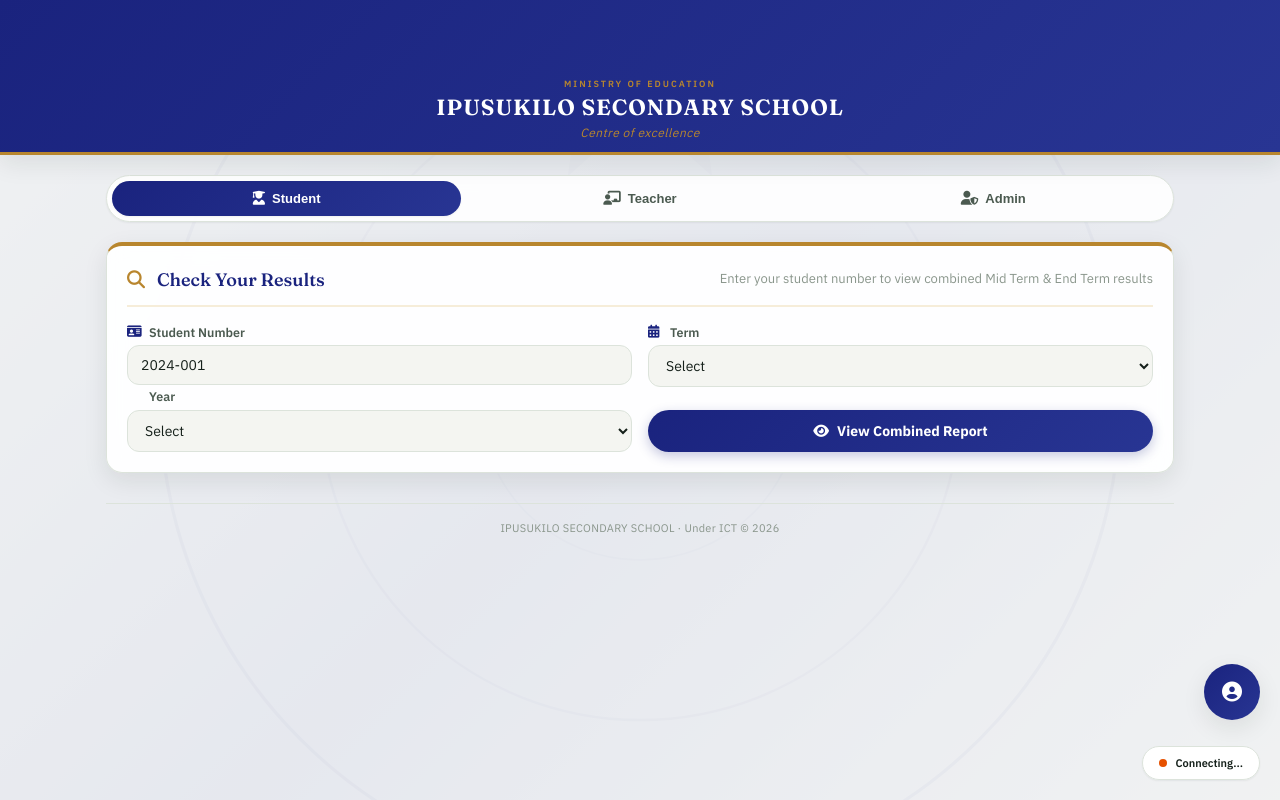
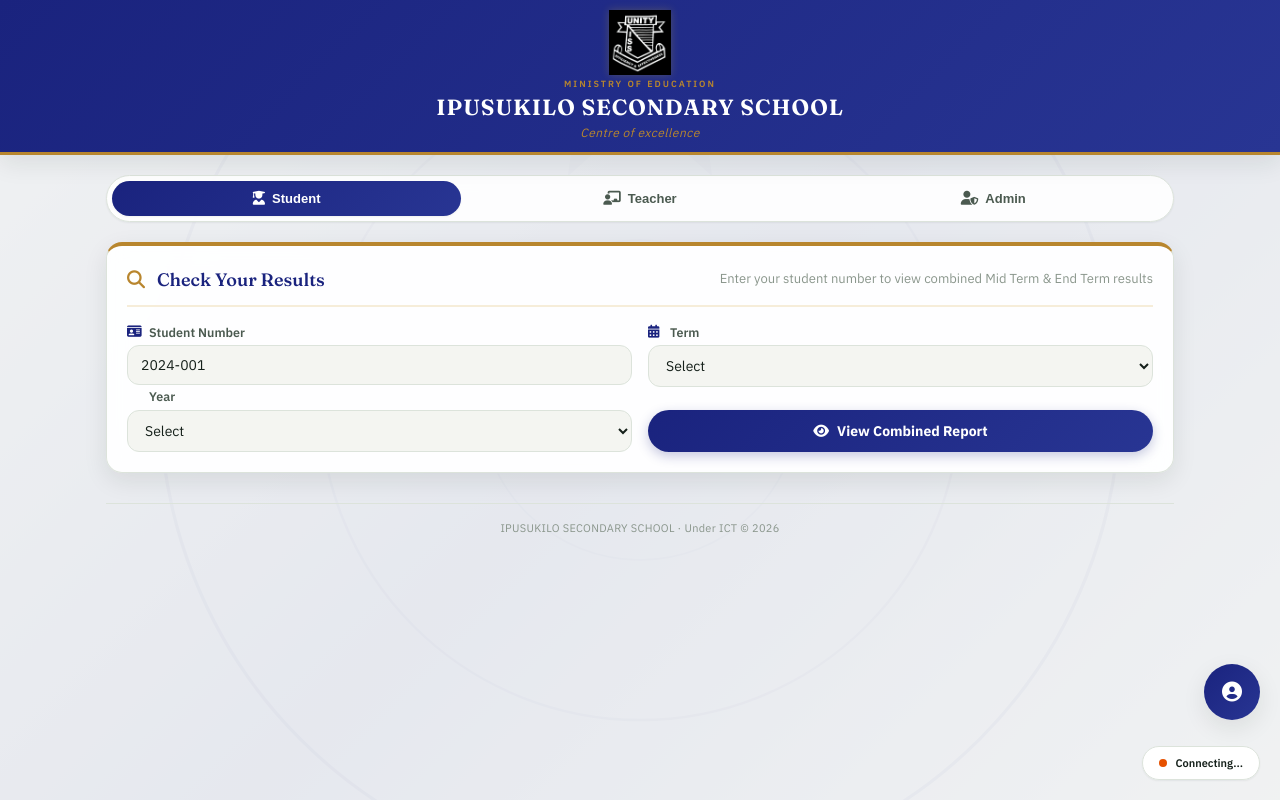
Before and after one commit to ChansaElijah/ipusukilo, a plain HTML site: page index.html in a window 1280 px wide. Drawn offline with nearby package versions, Linux system fonts and the light colour scheme; a script that the page names is missing; some icons are missing.

Commit message:
Update index.html

```diff
--- a/index.html
+++ b/index.html
@@ -219,7 +219,7 @@
     <div class="topbar">
         <div class="brand">
             <div class="school-logo">
-                <img id="schoolLogoImg" src="coat_arms.png" alt="School Logo" onerror="this.style.display='none'">
+                <img id="schoolLogoImg" src="coat_arms.jpeg" alt="School Logo" onerror="this.style.display='none'">
             </div>
             <div class="ministry">Ministry of Education</div>
             <h1 id="schoolNameHeader">IPUSUKILO SECONDARY SCHOOL</h1>
```
